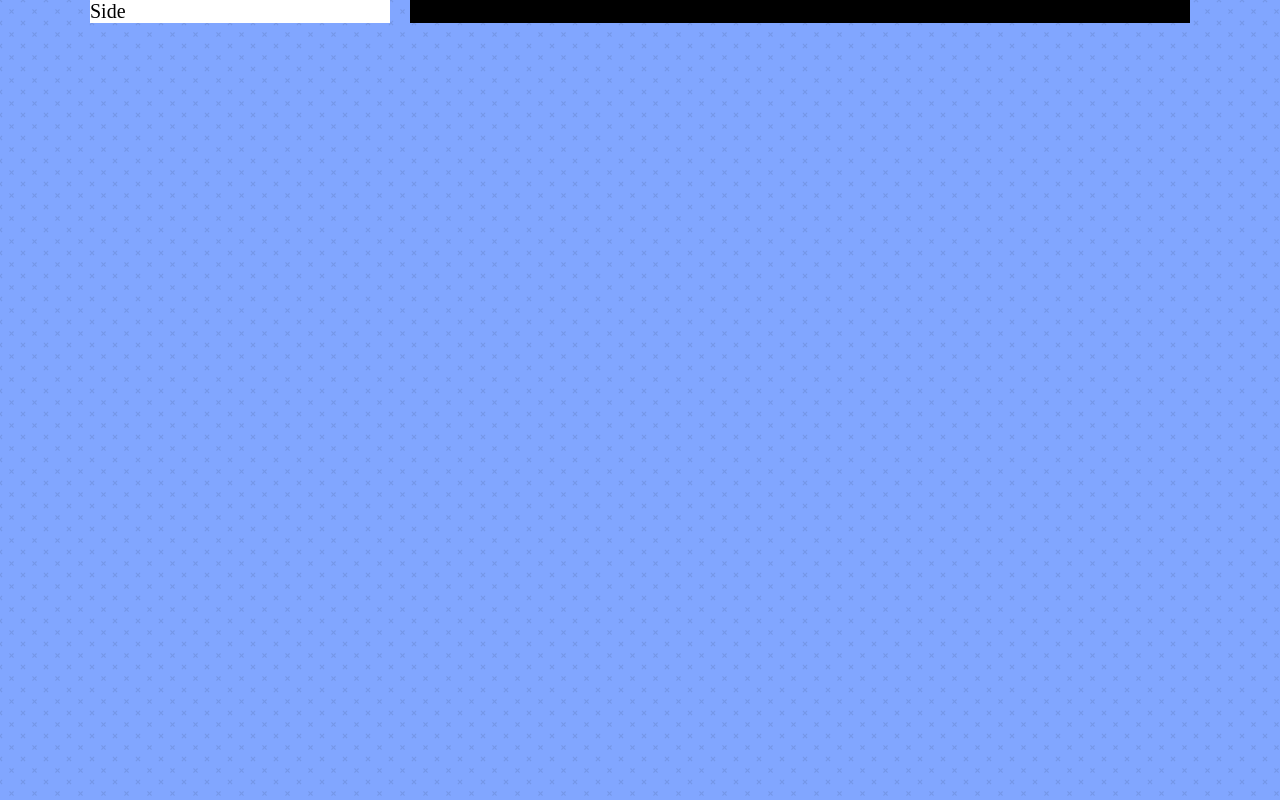
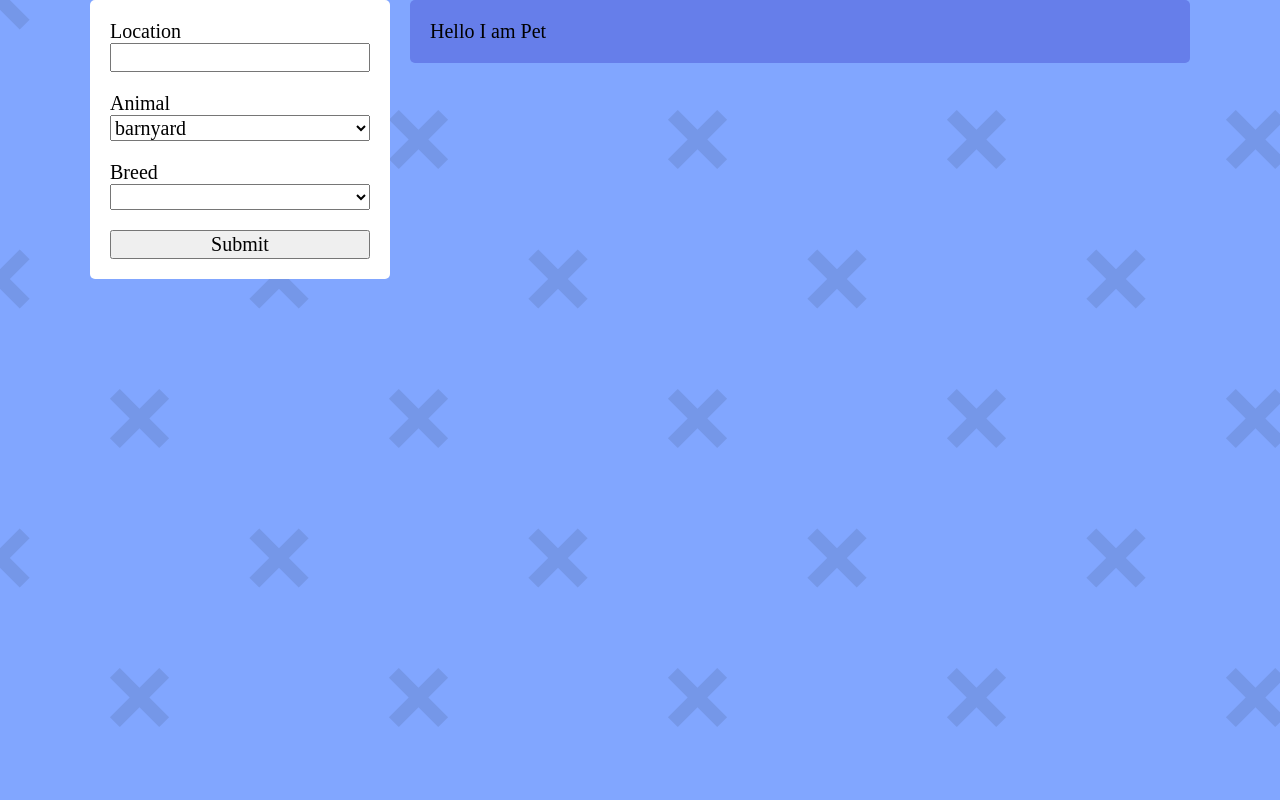
Before and after one commit to ultrox/pets, a React (Create React App) app: page / in a window 1280 px wide. Built offline with nearby package versions, Linux system fonts and the light colour scheme.

Commit message:
Add 2 layout column styles

```diff
--- a/src/App.js
+++ b/src/App.js
@@ -1,6 +1,18 @@
 import React from 'react'
 import {GenericStyles, AppWrapper, MainWrapper} from 'src/styles'
 import {Sidebar, Main} from 'src/styles/layout'
+import styled from 'styled-components'
+
+const ANIMALS = [
+  'barnyard',
+  'bird',
+  'cat',
+  'dog',
+  'horse',
+  'rabbit',
+  'scales-fins-other',
+  'small-furry',
+]
 
 function App() {
   return (
@@ -8,11 +20,63 @@
       <GenericStyles />
 
       <MainWrapper>
-        <Sidebar>Side</Sidebar>
-        <Main>Main </Main>
+        <Sidebar>
+          <Form
+            method="POST"
+            onSubmit={e => {
+              e.preventDefault()
+              console.log('hi')
+            }}
+          >
+            <label>
+              Location
+              <input type="text" />
+            </label>
+            <label>
+              Animal
+              <select>
+                {ANIMALS.map(a => (
+                  <option key={a}>{a}</option>
+                ))}
+              </select>
+            </label>
+            <label>
+              Breed
+              <select>
+                <option></option>
+              </select>
+            </label>
+            <button>Submit</button>
+          </Form>
+        </Sidebar>
+        <Main>
+          <Content>
+            <Pets pets={{}} />
+          </Content>
+        </Main>
       </MainWrapper>
     </AppWrapper>
   )
 }
 
+function Pets() {
+  return <Pet />
+}
+
+function Pet() {
+  return <article>Hello I am Pet</article>
+}
+
+const Form = styled.form`
+  display: flex;
+  flex-direction: column;
+  align-content: center;
+
+  select,
+  input {
+    display: block;
+    width: 100%;
+  }
+`
+const Content = styled.div``
 export default App
--- a/src/styles/layout.js
+++ b/src/styles/layout.js
@@ -1,15 +1,25 @@
 import styled from 'styled-components'
-import {screens} from 'src/styles/settings'
+import {screens, colors} from 'src/styles/settings'
 
 export const Sidebar = styled.div`
   background-color: #fff;
+  border-radius: 5px;
   flex: 0 1 300px;
-
+  align-self: start;
+  padding: 2rem;
   @media (min-width: ${screens.md}) {
     margin-right: 2rem;
   }
+
+  label {
+    margin-bottom: 2rem;
+  }
 `
+
 export const Main = styled.div`
-  background-color: #000;
+  background-color: ${colors.indigo[500]}
+  border-radius: 5px;
+  padding: 2rem;
+  align-self: start;
   flex: 1;
 `
```
